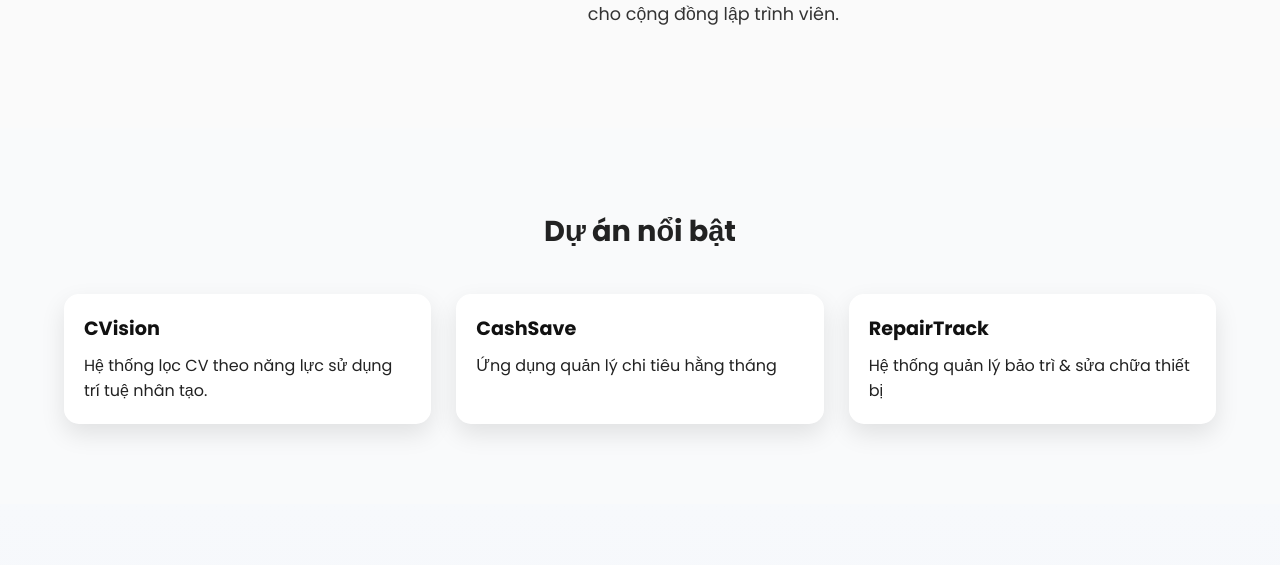
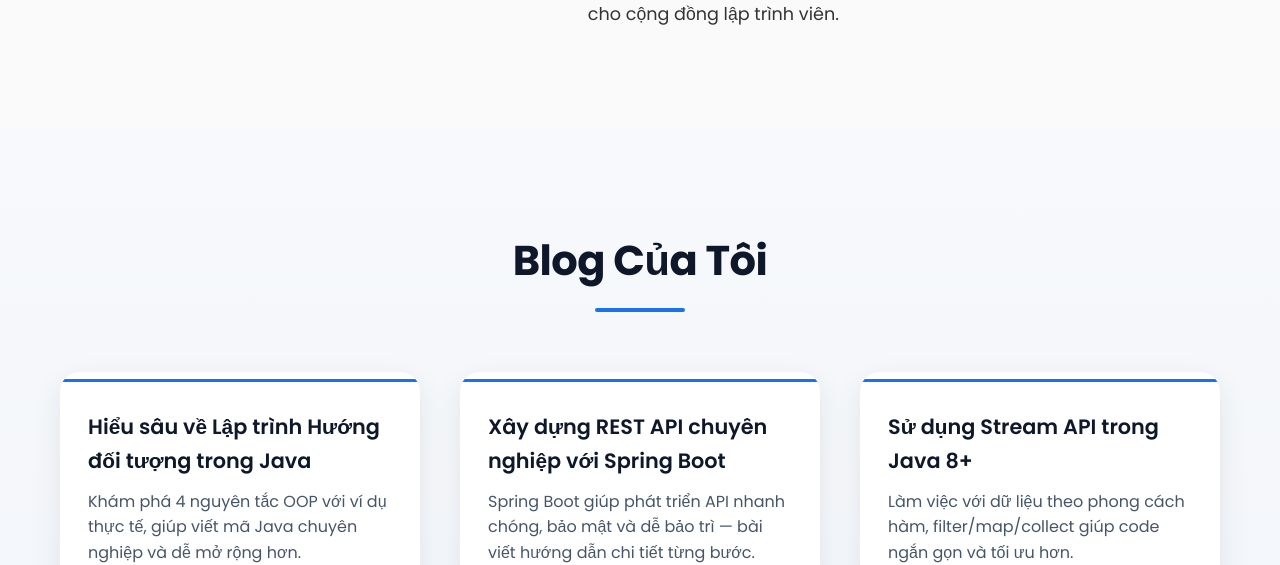
Before and after one commit to giahuy23-satd/BLOG-PORTFOLIO, a plain HTML site: page index.html in a window 1280 px wide. Shown: the part 1520-2085 px from the top of the page. Drawn offline with nearby package versions, Linux system fonts and the light colour scheme.

Commit message:
UPDATE: SỬA CODE

```diff
--- a/index.html
+++ b/index.html
@@ -92,40 +92,6 @@
   </div>
 </section>
 
-
-  <!-- PROJECTS -->
- <section id="projects" class="section">
-  <div class="wrap">
-    <h2 class="section-title">Dự án nổi bật</h2>
-    <div class="project-list">
-
-      <div class="project-card">
-        <div class="project-info">
-          <h3>CVision</h3>
-          <p>Hệ thống lọc CV theo năng lực sử dụng trí tuệ nhân tạo.</p>
-
-        </div>
-      </div>
-
-      <div class="project-card">
-        <div class="project-info">
-          <h3>CashSave</h3>
-          <p>Ứng dụng quản lý chi tiêu hằng tháng</p>
-
-        </div>
-      </div>
-
-      <div class="project-card">
-        <div class="project-info">
-          <h3>RepairTrack</h3>
-          <p>Hệ thống quản lý bảo trì & sửa chữa thiết bị</p>
-
-        </div>
-      </div>
-
-    </div>
-  </div>
-</section>
 
 
   <!-- BLOG -->
@@ -261,8 +227,9 @@
     <div class="wrap contact-grid">
       <div class="contact-info">
         <h2>Liên hệ</h2>
-        <p>📧 <a href="mailto:legiahuy.dev@gmail.com">nguyenlegiahuy0601@gmail.com</a></p>
-        <p>🌐 <a href="https://github.com/" target="_blank">GitHub</a> | <a href="https://linkedin.com/" target="_blank">LinkedIn</a></p>
+        <p>📧 <a href="mailto:giahuy.dev@gmail.com">nguyenlegiahuy0601@gmail.com</a></p>
+        <p>🌐 <a href="https://github.com/giahuy23-satd" target="_blank">GitHub</a> | <a href="https://www.linkedin.com/in/gia-huy-nguy%E1%BB%85n-l%C3%AA-4917b338b/" target="_blank">LinkedIn</a></p>
+        <p>📘 <a href="https://www.facebook.com/gia.huy.nguyen.478089?locale=vi_VN" target="_blank">Facebook</a></P>
       </div>
 
       <form id="contactForm" class="contact-form" onsubmit="handleContact(event)">
```
Also changed, not shown: about.html (+1 -1 lines).
